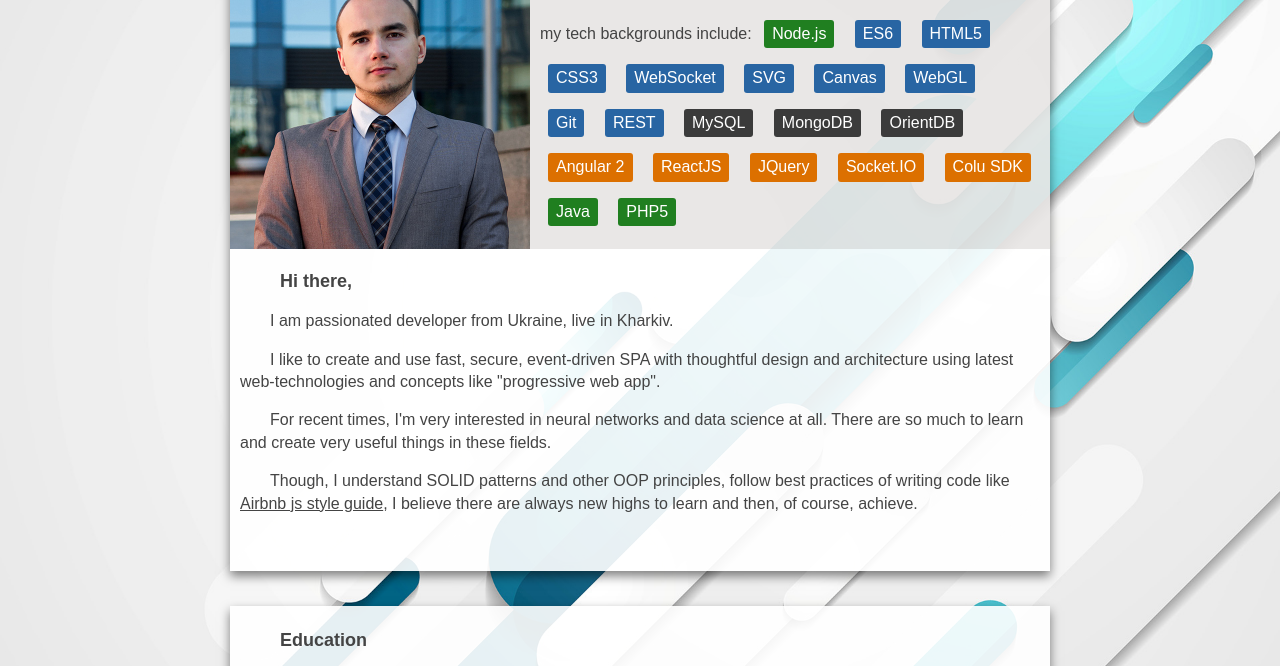
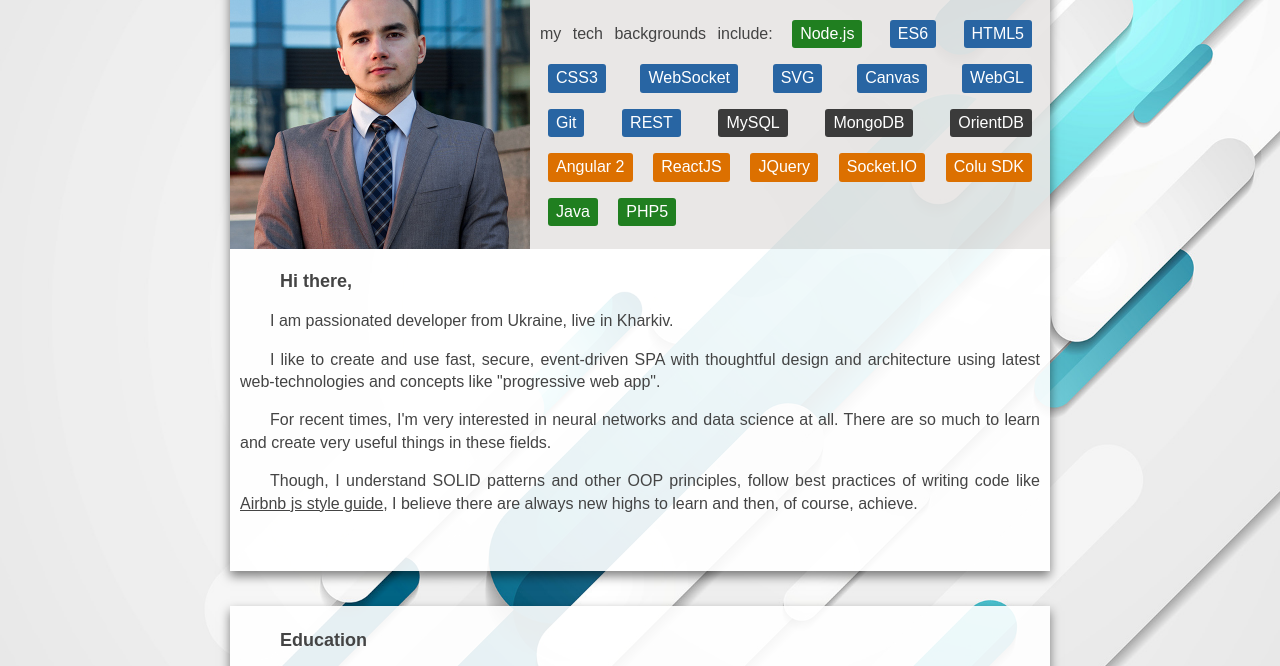
Before and after one commit to oleksii-shnyra/oleksii-shnyra.github.io, a plain HTML site: page index.html in a window 1280 px wide. Shown: the part 86-752 px from the top of the page. Drawn offline with Linux system fonts and the light colour scheme; a script that the page names is missing.

Commit message:
little alignment

```diff
--- a/css/index.css
+++ b/css/index.css
@@ -16,6 +16,7 @@ li{
 }
 p{
     text-indent: 30px;
+    text-align: justify;
 }
 .center{
     text-align: center;
--- a/index.html
+++ b/index.html
@@ -8,7 +8,7 @@
             <img class="my-photo" src="/img/my-photo.jpg">
             <div class="inl intro-info">
                 <div class="my-name">Oleksii Shnyra</div>
-                <div>
+                <div style="text-align:justify;">
                     my tech backgrounds include:
                     <div class="skill-badge green-badge">Node.js</div>
                     <div class="skill-badge">ES6</div>
```
